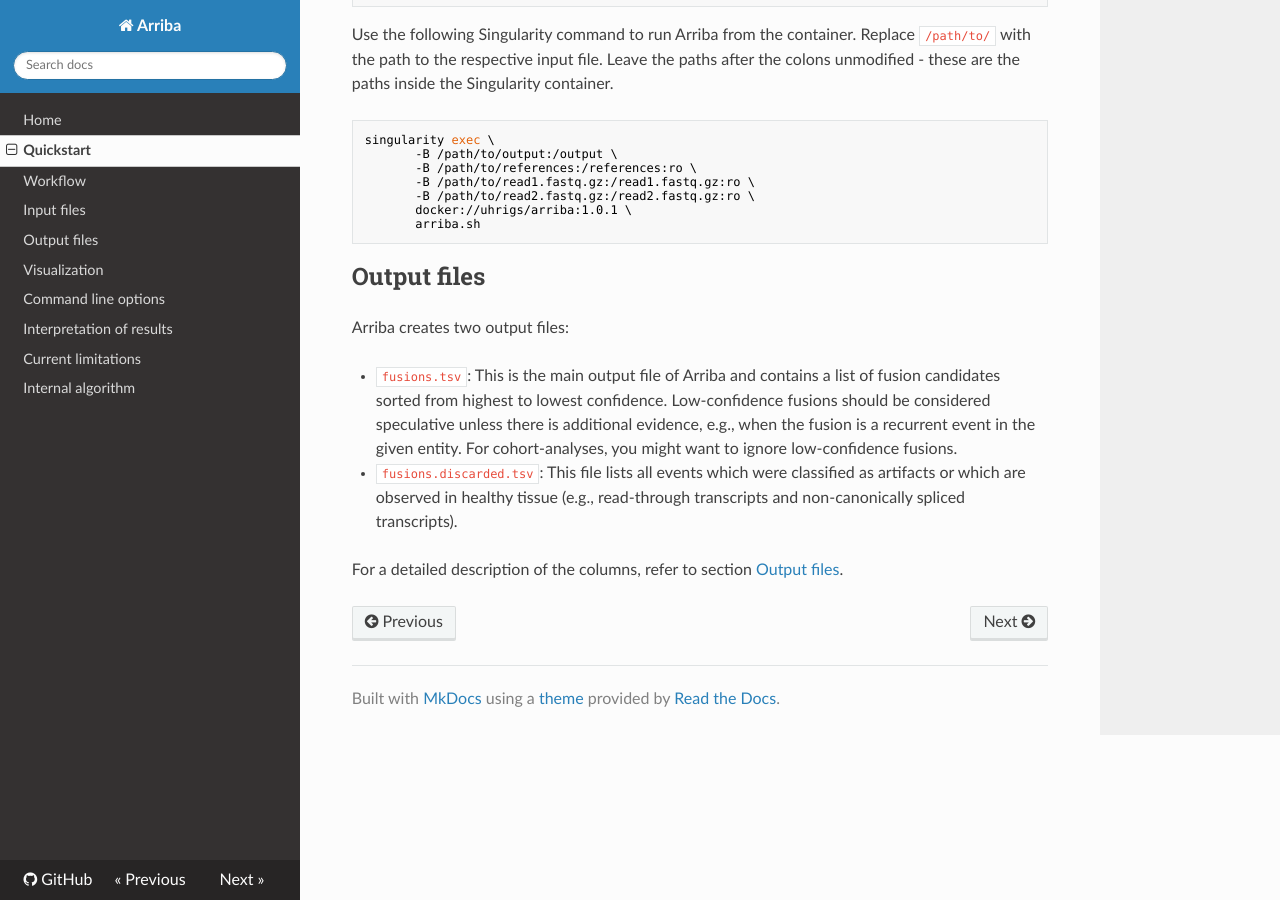
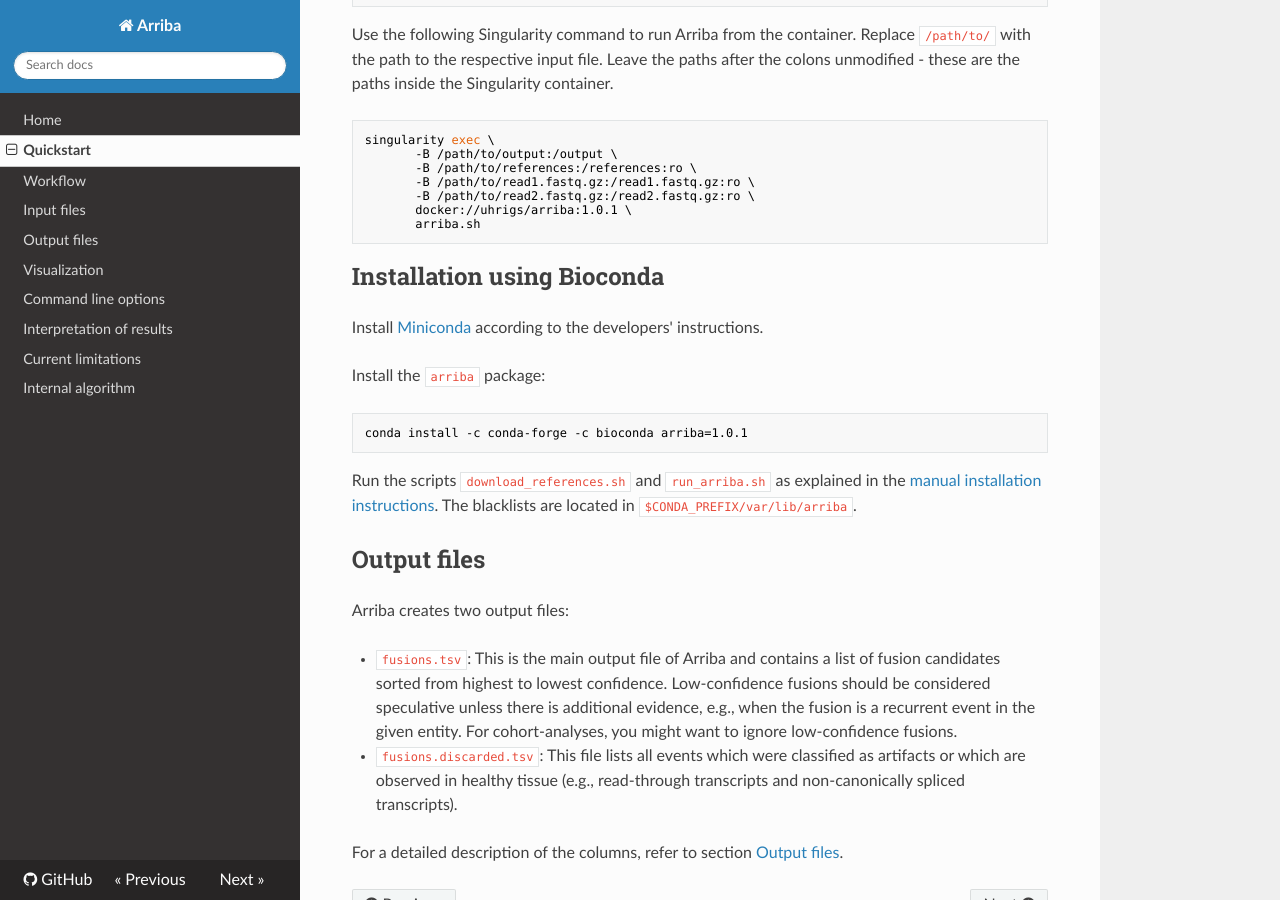
Before and after one commit to suhrig/arriba, an MkDocs documentation site: the page built from documentation/quickstart.md, in a window 1280 px wide and 900 px high, scrolled down 1891 px. Built offline with MkDocs 1.6.1, drawn with Linux system fonts in a browser that asks for light colours; nearby versions of some CDN libraries; old or Windows-style settings are respelled for this version of MkDocs.

Commit message:
add documentation for bioconda

````diff
--- a/documentation/quickstart.md
+++ b/documentation/quickstart.md
@@ -72,6 +72,19 @@
        arriba.sh
 ```
 
+Installation using Bioconda
+---------------------------
+
+Install [Miniconda](https://conda.io/) according to the developers' instructions.
+
+Install the `arriba` package:
+
+```bash
+conda install -c conda-forge -c bioconda arriba=1.0.1
+```
+
+Run the scripts `download_references.sh` and `run_arriba.sh` as explained in the [manual installation instructions](#manual-installation). The blacklists are located in `$CONDA_PREFIX/var/lib/arriba`.
+
 Output files
 ------------
 
````
Also changed, not shown: documentation/visualization.md (+4 -0 lines).
